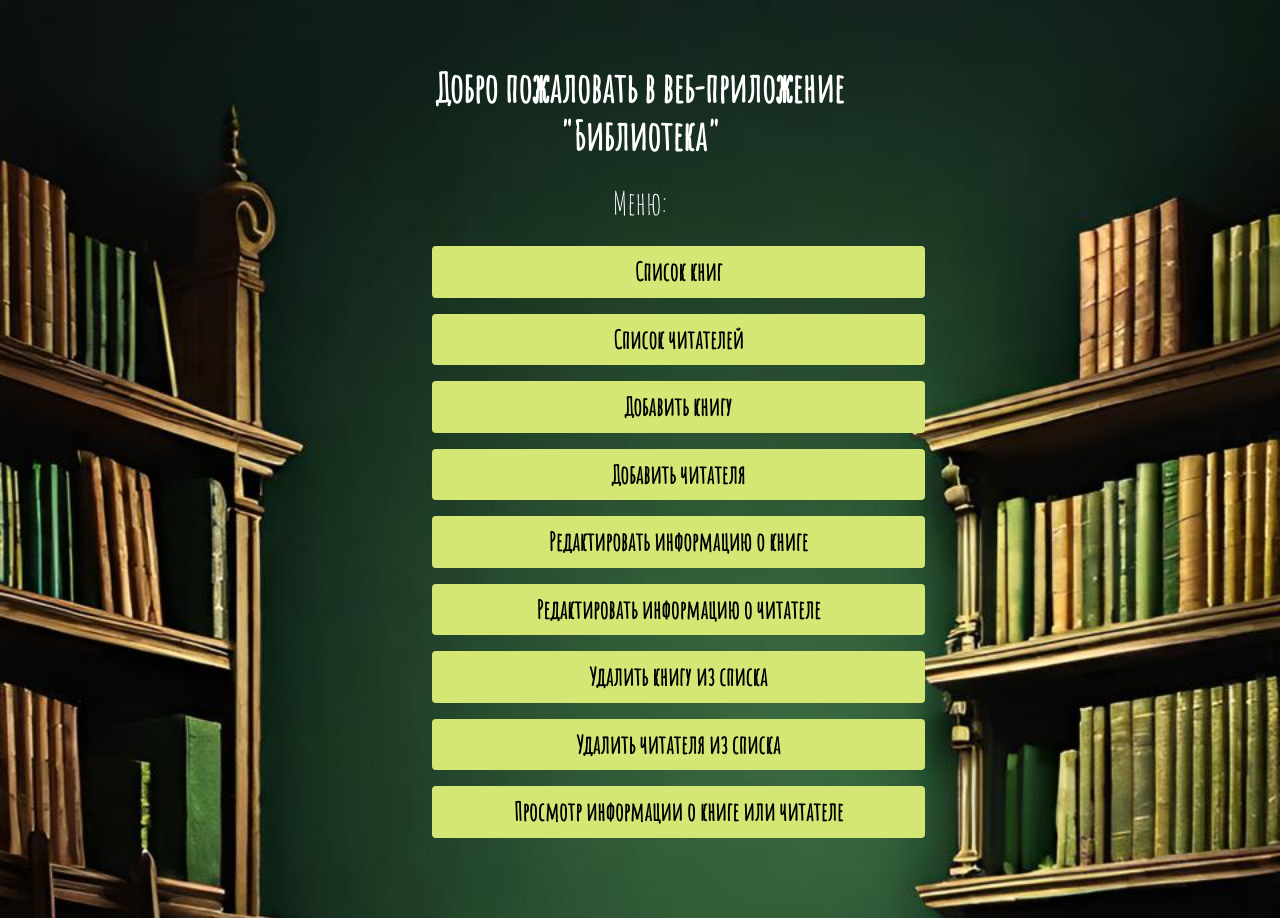
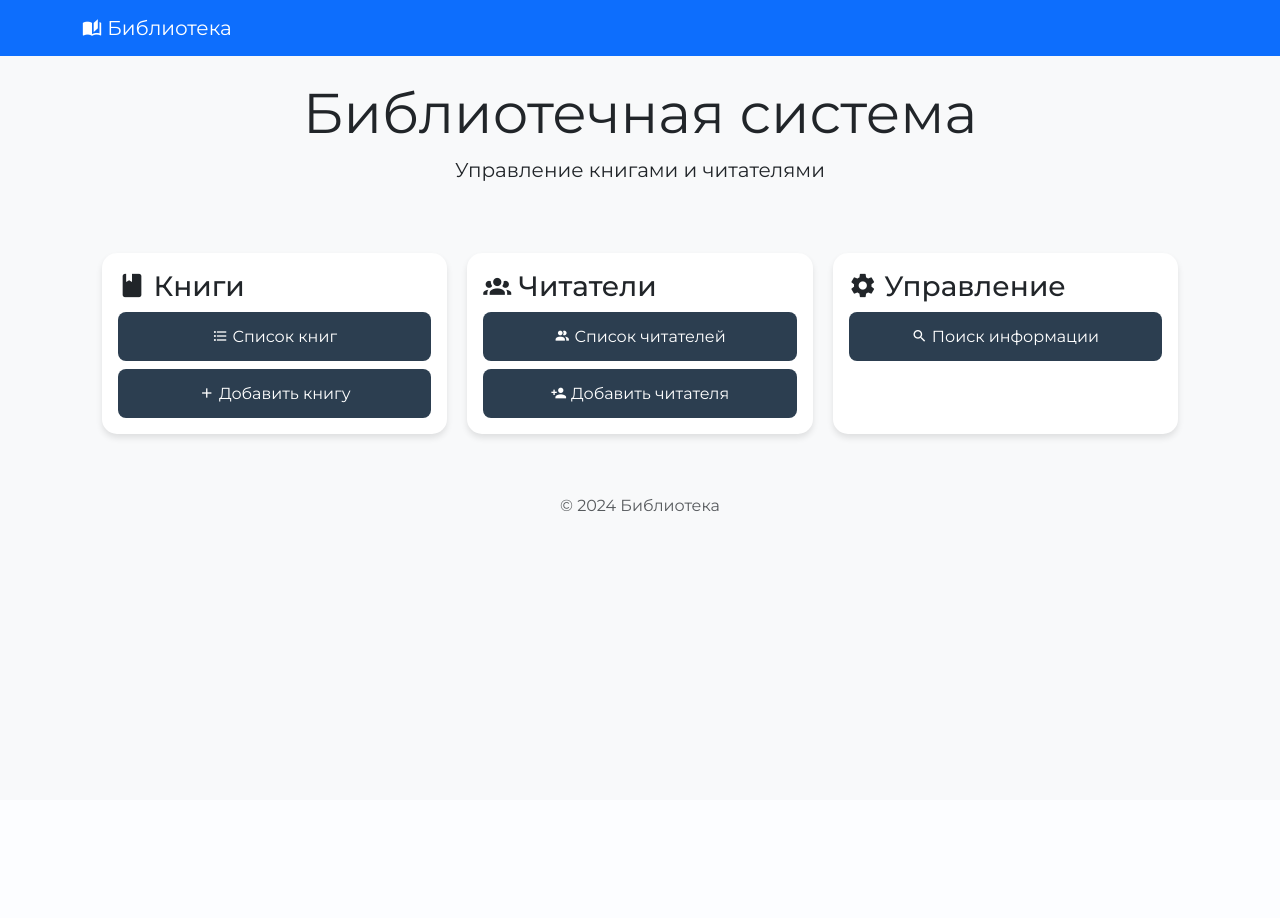
Before and after one commit to roman-s161/lib25, a Django app: page / in a window 1280 px wide. After the commit the page ends 512 px from the top, so only its background shows below. Run offline with Django 4.2, Linux system fonts and the light colour scheme; some web fonts are replaced.

Commit message:
изменил фронт, нужно доработать, удалить ненужные файлы

```diff
--- /dev/null
+++ b/static/css/style.css
@@ -0,0 +1,49 @@
+:root {
+    --primary-color: #2c3e50;
+    --secondary-color: #3498db;
+    --accent-color: #e74c3c;
+}
+
+body {
+    font-family: 'Montserrat', sans-serif;
+    background-color: #f8f9fa;
+}
+
+.card {
+    border: none;
+    border-radius: 15px;
+    box-shadow: 0 4px 6px rgba(0, 0, 0, 0.1);
+    transition: transform 0.2s;
+}
+
+.card:hover {
+    transform: translateY(-5px);
+}
+
+.menu-grid {
+    display: grid;
+    grid-template-columns: repeat(auto-fit, minmax(250px, 1fr));
+    gap: 20px;
+    padding: 20px;
+}
+
+.menu-item {
+    background: white;
+    padding: 20px;
+    border-radius: 15px;
+    text-align: center;
+}
+
+.action-button {
+    background: var(--primary-color);
+    color: white;
+    padding: 12px 24px;
+    border-radius: 8px;
+    border: none;
+    transition: all 0.3s;
+}
+
+.action-button:hover {
+    background: var(--secondary-color);
+    transform: scale(1.05);
+}
--- a/templates/index.html
+++ b/templates/index.html
@@ -1,4 +1,5 @@
-{% extends "wrapper.html" %} {% block content %}
+{% extends "wrapper.html" %}
+{% comment %}  {% block content %}
 <div class="menu">
   <div class="itemMenu">
     <h1>Добро пожаловать в веб-приложение "Библиотека"</h1>
@@ -80,4 +81,56 @@
   </div>
 </div>
 
+{% endblock %} {% endcomment %}
+
+
+{% block content %}
+<div class="text-center mb-5">
+    <h1 class="display-4">Библиотечная система</h1>
+    <p class="lead">Управление книгами и читателями</p>
+</div>
+
+<div class="menu-grid">
+    <!-- Книги -->
+    <div class="card menu-section">
+        <div class="card-body">
+            <h3 class="card-title"><i class="mdi mdi-book"></i> Книги</h3>
+            <div class="d-grid gap-2">
+                <a href="{{BASE_URL}}/book/book_list/" class="btn action-button">
+                    <i class="mdi mdi-format-list-bulleted"></i> Список книг
+                </a>
+                <a href="{{BASE_URL}}/book/add_book/" class="btn action-button">
+                    <i class="mdi mdi-plus"></i> Добавить книгу
+                </a>
+            </div>
+        </div>
+    </div>
+
+    <!-- Читатели -->
+    <div class="card menu-section">
+        <div class="card-body">
+            <h3 class="card-title"><i class="mdi mdi-account-group"></i> Читатели</h3>
+            <div class="d-grid gap-2">
+                <a href="{{BASE_URL}}/reader/reader_list/" class="btn action-button">
+                    <i class="mdi mdi-account-multiple"></i> Список читателей
+                </a>
+                <a href="{{BASE_URL}}/reader/add_reader/" class="btn action-button">
+                    <i class="mdi mdi-account-plus"></i> Добавить читателя
+                </a>
+            </div>
+        </div>
+    </div>
+
+    <!-- Управление -->
+    <div class="card menu-section">
+        <div class="card-body">
+            <h3 class="card-title"><i class="mdi mdi-cog"></i> Управление</h3>
+            <div class="d-grid gap-2">
+                <a href="{{BASE_URL}}/select_book_reader/" class="btn action-button">
+                    <i class="mdi mdi-magnify"></i> Поиск информации
+                </a>
+            </div>
+        </div>
+    </div>
+</div>
 {% endblock %}
--- a/templates/wrapper.html
+++ b/templates/wrapper.html
@@ -1,5 +1,6 @@
-<!DOCTYPE html>
 {% load static %}
+{% comment %} <!DOCTYPE html>
+
 <html lang="en">
   <head>
     <meta charset="UTF-8" />
@@ -34,4 +35,44 @@
     ></script>
     <script src="{% static 'js/js.js' %}"></script>
   </body>
+</html> {% endcomment %}
+<!DOCTYPE html>
+<html lang="ru">
+<head>
+    <meta charset="UTF-8">
+    <meta name="viewport" content="width=device-width, initial-scale=1">
+    <!-- Material Design Icons -->
+    <link href="https://cdn.jsdelivr.net/npm/@mdi/font@6.5.95/css/materialdesignicons.min.css" rel="stylesheet">
+    <!-- Google Fonts -->
+    <link href="https://fonts.googleapis.com/css2?family=Montserrat:wght@400;500;600&display=swap" rel="stylesheet">
+    <!-- Bootstrap 5 -->
+    <link href="https://cdn.jsdelivr.net/npm/bootstrap@5.3.0/dist/css/bootstrap.min.css" rel="stylesheet">
+    <link
+      rel="shortcut icon"
+      href="{% static 'images/favicon.ico' %}"
+      type="image/x-icon"
+    />
+    <link rel="stylesheet" href="{% static 'css/style.css' %}">
+    <title>Библиотека</title>
+</head>
+<body>
+    <nav class="navbar navbar-expand-lg navbar-dark bg-primary">
+        <div class="container">
+            <a class="navbar-brand" href="/">
+                <i class="mdi mdi-book-open-page-variant"></i> Библиотека
+            </a>
+        </div>
+    </nav>
+
+    <main class="container py-4">
+        {% block content %}{% endblock %}
+    </main>
+
+    <footer class="footer mt-auto py-3 bg-light">
+        <div class="container text-center">
+            <span class="text-muted">© 2024 Библиотека</span>
+        </div>
+    </footer>
+    <script src="{% static 'js/js.js' %}"></script>
+</body>
 </html>
```
